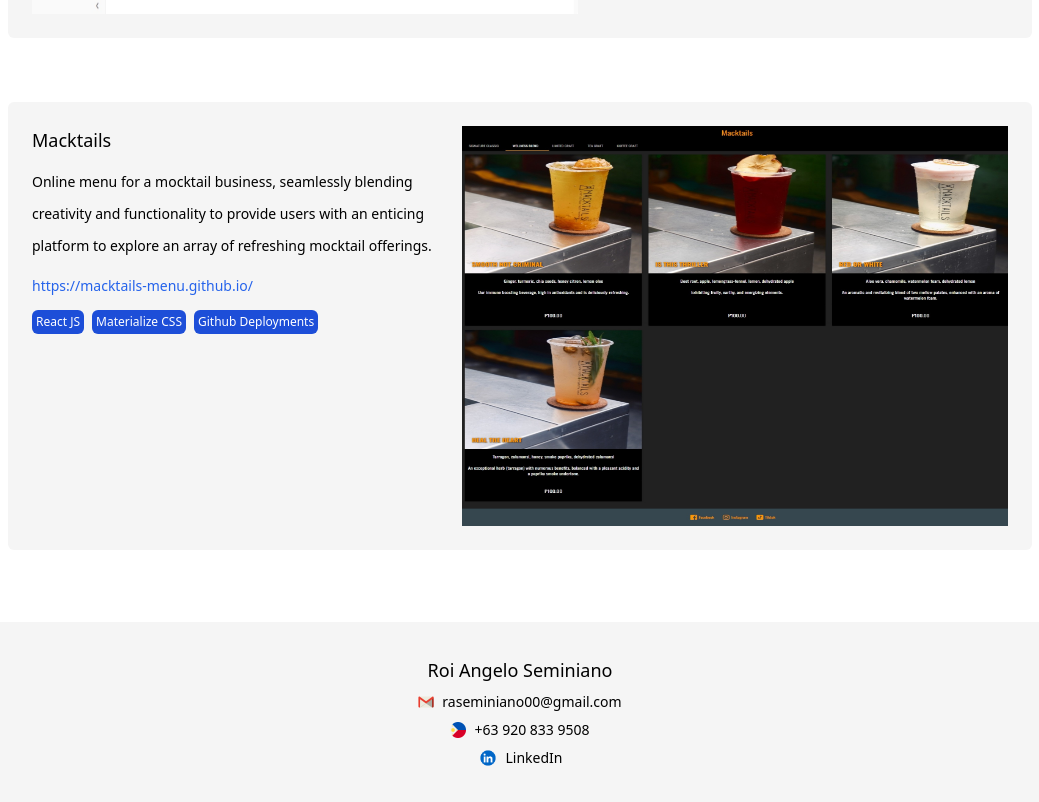
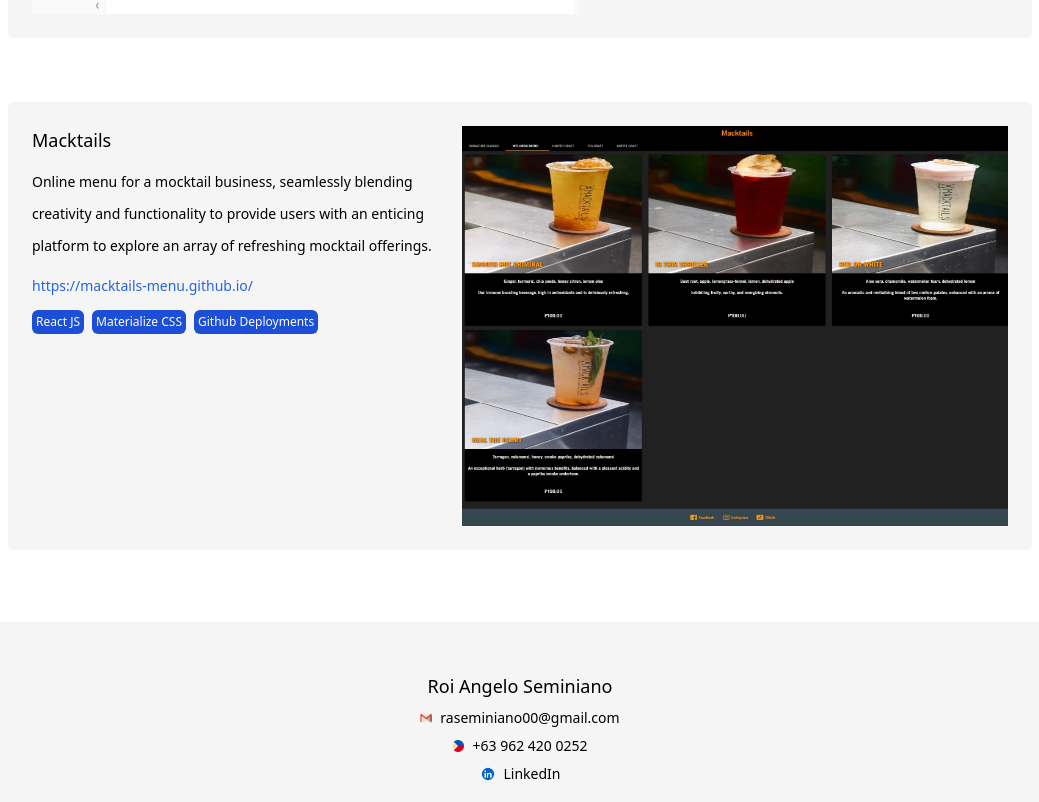
Before and after one commit to raseminiano00/personal-portfolio, a React (Create React App) app: page / in a window 1280 px wide. Shown: the part 2474-3276 px from the top of the page, without its empty margins (120-1159 px from the left). Built offline with nearby package versions, Linux system fonts and the light colour scheme.

Commit message:
Update icons

```diff
--- a/src/components/ReachMe.js
+++ b/src/components/ReachMe.js
@@ -5,26 +5,38 @@ import email from "../assets/email.png";
 
 const ReachMe = () => {
   return (
-    <section id="reach-me" className="h-[180px] md:max-h-[1200px] mt-24">
-      <div className="flex justify-center size-full bg-neutral-100 ">
+    <section
+      id="reach-me"
+      className="h-[180px] md:max-h-[1200px] mt-24 bg-neutral-100 "
+    >
+      <div className="flex justify-center size-full pt-8">
         <div class="w-5/12 my-auto flex items-center flex-col gap-2">
           <p class="mx-auto text-md md:text-lg">Roi Angelo Seminiano</p>
 
           <span class="mx-auto flex flex-row items-center gap-2">
-            <img className="size-4" src={email} alt="icon"></img>
-            <a class="text-xs md:text-sm" href="mailto:raseminiano00@gmail.com">
+            <img className="w-3 h-3" src={email} alt="icon"></img>
+            <a
+              target="_blank"
+              class="text-xs md:text-sm"
+              href="mailto:raseminiano00@gmail.com"
+            >
               raseminiano00@gmail.com
             </a>
           </span>
           <span class="mx-auto flex flex-row items-center gap-2">
-            <img className="size-4" src={phFlag} alt="icon"></img>
-            <a class="text-xs md:text-sm" href="tel:+639208339508">
-              +63 920 833 9508
+            <img className="w-3 h-3" src={phFlag} alt="icon"></img>
+            <a
+              target="_blank"
+              class="text-xs md:text-sm"
+              href="tel:+639624200252"
+            >
+              +63 962 420 0252
             </a>
           </span>
           <span class="mx-auto flex flex-row items-center gap-2">
-            <img className="size-5" src={linkedin} alt="icon"></img>
+            <img className="w-4 h-4" src={linkedin} alt="icon"></img>
             <a
+              target="_blank"
               class="text-xs md:text-sm"
               href="https://www.linkedin.com/in/roi-angelo-seminiano"
             >
```
